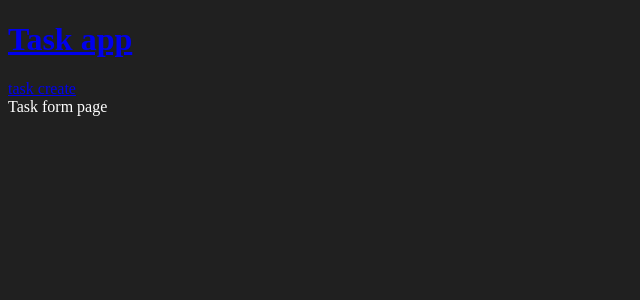
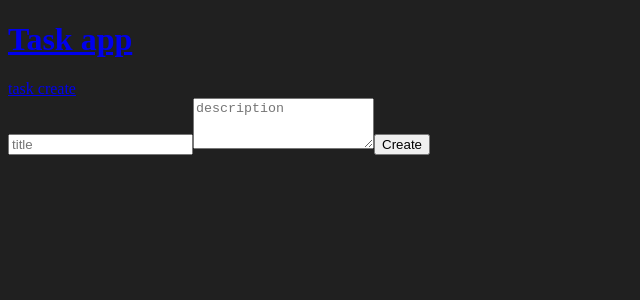
Before and after one commit to patoag/django-crud-react, a React (Vite) app in the folder client/: page /tasks/create in a window 1280 px wide. Shown: the top 300 px of the page, without its empty margins (0-640 px from the left). Built offline with nearby package versions, Linux system fonts and the light colour scheme.

Commit message:
implementación de add desde el cliente

```diff
--- a/client/src/api/task.api.js
+++ b/client/src/api/task.api.js
@@ -1,9 +1,21 @@
 import axios from 'axios';
+
+const taskApi = axios.create({
+    baseURL: 'http://localhost:8000/base/api/v1/tasks/'
+});
 
 export const getAllTasks = async () => {
     try {
-        return axios.get('http://localhost:8000/base/api/v1/tasks/');
+        return taskApi.get('/');
     } catch (error) {
         console.log(error);
     }
 }
+
+export const createTask = async (task) => {
+    try {
+        return taskApi.post('/', task);
+    } catch (error) {
+        console.log(error);
+    }
+}
--- a/client/src/pages/TaskFormPage.jsx
+++ b/client/src/pages/TaskFormPage.jsx
@@ -1,6 +1,39 @@
+import { useForm } from 'react-hook-form'
+import { createTask } from '../api/task.api'
+import { useNavigate } from 'react-router-dom'
 
 export function TaskFormPage() {
-  return (
-    <div>Task form page</div>
-  )
+	const { register, handleSubmit, formState: {
+        errors
+    } } = useForm()
+
+    // Yup Y Zod son opciones para mejorar las valiadaciones
+
+    const navigate = useNavigate()
+
+    const onSubmit = handleSubmit(async data => {
+        await createTask(data)
+        navigate('/tasks')
+    })
+
+	return (
+		<div>
+			<form onSubmit={onSubmit}>
+				<input
+					type="text"
+					placeholder="title"
+					{...register('title', { required: true })}
+				/>
+                {errors.title && <span>title is required</span>}
+				<textarea
+					rows="3"
+					placeholder="description"
+                    {...register('description', { required: true })}
+				></textarea>
+                {errors.description && <span>description is required</span>}
+
+				<button>Create</button>
+			</form>
+		</div>
+	)
 }
```
Also changed, not shown: 1 other file (tests, documents, lock files or other folders).
